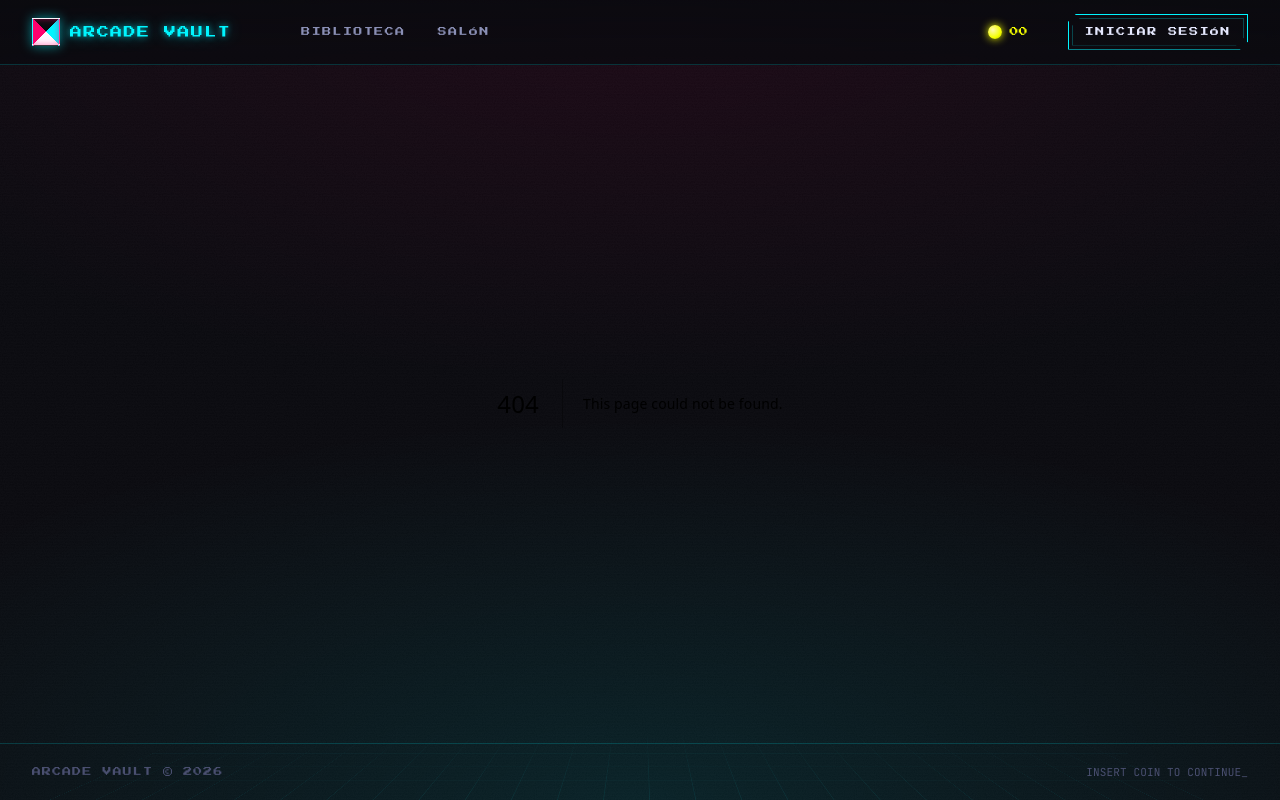
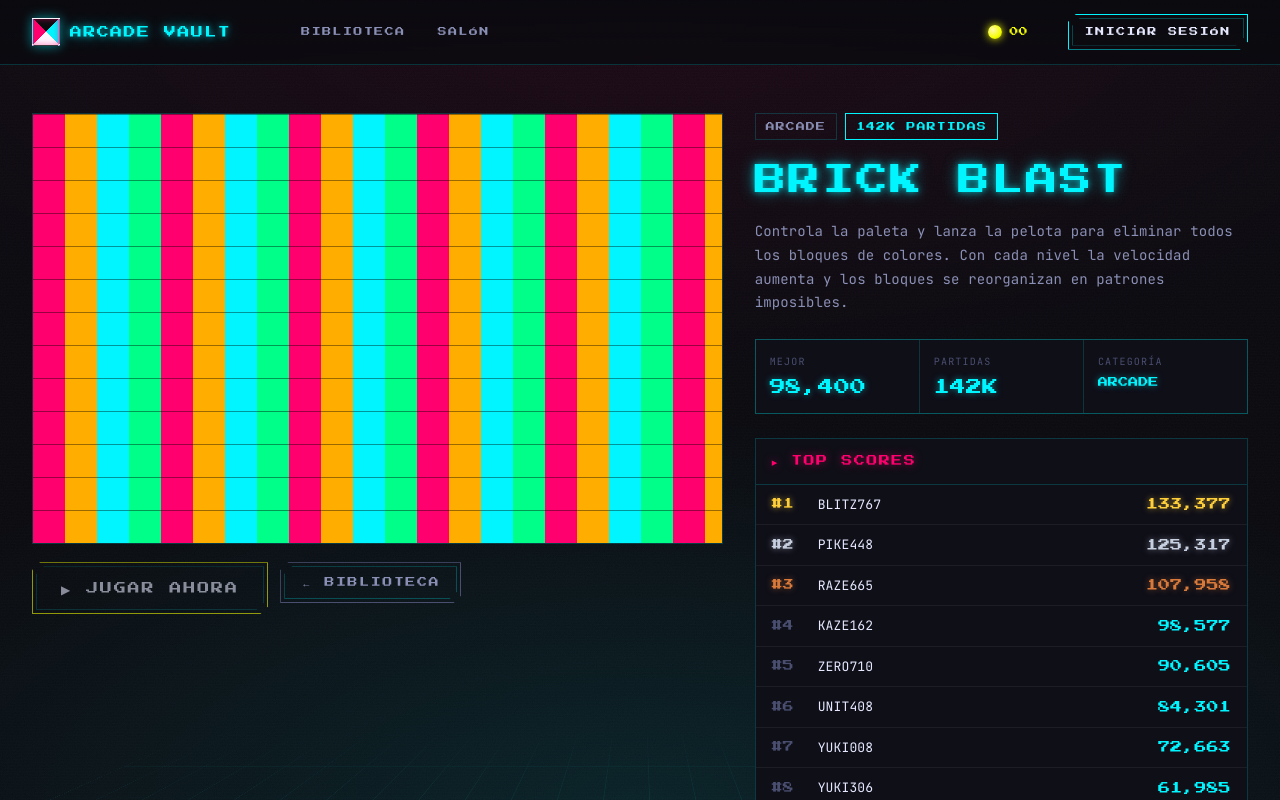
Before and after one commit to christiandionisio/arcade-vault, a Next.js app: page /games/brickblast in a window 1280 px wide. Before the commit this address had no page. Shown: the top 800 px of the page. Built offline with nearby package versions, Linux system fonts and the light colour scheme.

Commit message:
feat: add GameDetailPage component with game information and leaderboard

```diff
--- /dev/null
+++ b/app/games/[id]/page.tsx
@@ -0,0 +1,76 @@
+import Link from "next/link";
+import { notFound } from "next/navigation";
+import { GAMES, seededScores } from "@/app/data/games";
+
+export default async function GameDetailPage({
+  params,
+}: {
+  params: Promise<{ id: string }>;
+}) {
+  const { id } = await params;
+  const game = GAMES.find((g) => g.id === id);
+  if (!game) notFound();
+
+  const scores = seededScores(game.id.charCodeAt(0) + game.id.length, 10);
+
+  return (
+    <main className="av-main fade-in">
+      <div className="av-detail">
+        {/* Left: cover + actions */}
+        <div>
+          <div className="detail-cover">
+            <div className={`cover-bg ${game.cover}`} style={{ position: "absolute", inset: 0 }} />
+          </div>
+          <div className="detail-actions" style={{ marginTop: "18px" }}>
+            <Link href={`/games/${game.id}/play`}>
+              <button className="btn yellow lg pulse">▶ JUGAR AHORA</button>
+            </Link>
+            <Link href="/">
+              <button className="btn ghost">← BIBLIOTECA</button>
+            </Link>
+          </div>
+        </div>
+
+        {/* Right: info + stats + leaderboard */}
+        <div className="detail-info">
+          <div className="detail-tags">
+            <span>{game.cat}</span>
+            <span style={{ color: "var(--cyan)", borderColor: "var(--cyan)" }}>{game.plays} PARTIDAS</span>
+          </div>
+
+          <h2 className="neon-cyan">{game.title}</h2>
+          <p>{game.long}</p>
+
+          <div className="stat-strip">
+            <div>
+              <div className="l">MEJOR</div>
+              <div className="v">{game.best > 0 ? game.best.toLocaleString() : "—"}</div>
+            </div>
+            <div>
+              <div className="l">PARTIDAS</div>
+              <div className="v">{game.plays}</div>
+            </div>
+            <div>
+              <div className="l">CATEGORÍA</div>
+              <div className="v" style={{ fontSize: "10px" }}>{game.cat}</div>
+            </div>
+          </div>
+
+          <div className="leaderboard" style={{ marginTop: "8px" }}>
+            <h3>▸ TOP SCORES</h3>
+            {scores.map((row) => (
+              <div
+                key={row.rank}
+                className={`lb-row${row.rank === 1 ? " top1" : row.rank === 2 ? " top2" : row.rank === 3 ? " top3" : ""}`}
+              >
+                <span className="rk">#{row.rank}</span>
+                <span className="pl">{row.name}</span>
+                <span className="sc">{row.score.toLocaleString()}</span>
+              </div>
+            ))}
+          </div>
+        </div>
+      </div>
+    </main>
+  );
+}
```
